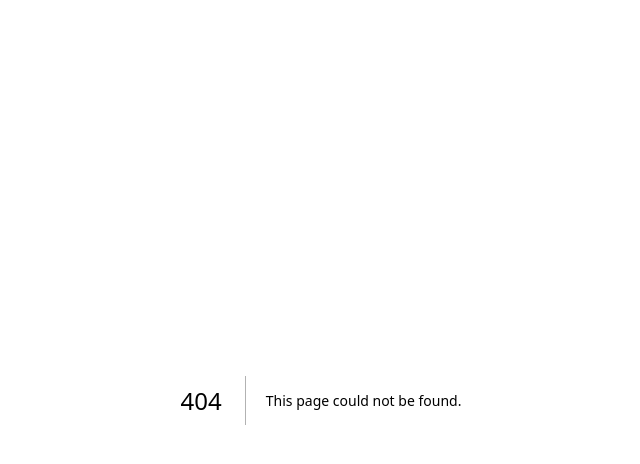
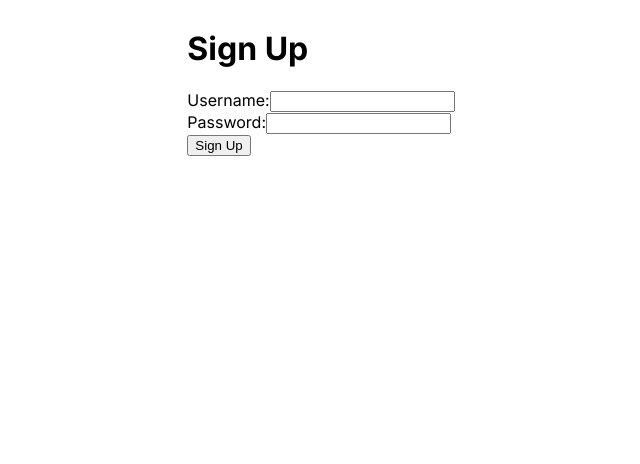
Before and after one commit to DenisStjepanovic/next-app, a Next.js app: page /signup in a window 1280 px wide. Before the commit this address had no page. Shown: the top 464 px of the page, without its empty margins (319-959 px from the left). Built offline with nearby package versions, Linux system fonts and the light colour scheme.

Commit message:
attempted sign in page, but error with the sign in

```diff
--- /dev/null
+++ b/app/api/auth/[...nextauth]/route.js
@@ -0,0 +1,6 @@
+import NextAuth from "next-auth"
+import { NextAuthOptions } from "@/lib/auth"
+
+const handler = NextAuth(NextAuthOptions)
+
+export { handler as GET, handler as POST }
--- /dev/null
+++ b/app/signup/page.js
@@ -0,0 +1,15 @@
+import SignUpPage from './signup.client.js';
+
+
+
+const SignUp = () => {
+    return (
+        <div className="container">
+            <div className="container-table">
+                <SignUpPage />
+            </div>
+        </div>
+    );
+};
+
+export default SignUp;
--- /dev/null
+++ b/app/signup/signup.client.js
@@ -0,0 +1,54 @@
+"use client"
+import { useState } from 'react';
+import supabase from '../../lib/supabaseClient';
+
+const SignUpPage = () => {
+    const [username, setUsername] = useState('');
+    const [password, setPassword] = useState('');
+
+    const handleSignUp = async (event) => {
+        event.preventDefault();
+
+        // Registriere den Benutzer in der Supabase-Benutzertabelle
+        const { data, error } = await supabase.from('users').insert([{ username, password }]);
+
+        if (error) {
+            // Registrierung fehlgeschlagen
+            alert('Fehler bei der Registrierung'); // Zeige eine Fehlermeldung an
+        } else {
+            // Registrierung erfolgreich
+            console.log('Registrierung erfolgreich:', data);
+        }
+    };
+
+    return (
+        <div>
+            <h1>Sign Up</h1>
+            <form onSubmit={handleSignUp}>
+                <div>
+                    <label htmlFor="username">Username:</label>
+                    <input
+                        type="text"
+                        id="username"
+                        value={username}
+                        onChange={(e) => setUsername(e.target.value)}
+                        required
+                    />
+                </div>
+                <div>
+                    <label htmlFor="password">Password:</label>
+                    <input
+                        type="password"
+                        id="password"
+                        value={password}
+                        onChange={(e) => setPassword(e.target.value)}
+                        required
+                    />
+                </div>
+                <button type="submit">Sign Up</button>
+            </form>
+        </div>
+    );
+};
+
+export default SignUpPage;
--- a/package.json
+++ b/package.json
@@ -14,6 +14,7 @@
     "eslint": "8.43.0",
     "eslint-config-next": "13.4.6",
     "next": "13.4.6",
+    "next-auth": "^4.22.1",
     "postcss": "8.4.24",
     "react": "18.2.0",
     "react-dom": "18.2.0",
```
Also changed, not shown: app/signin/signin.client.js (+36 -14 lines), lib/auth.js (added, +26 -0 lines), 1 other file (tests, documents, lock files or other folders).
